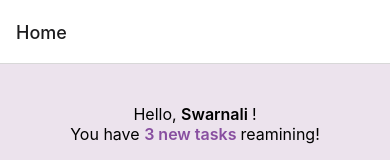
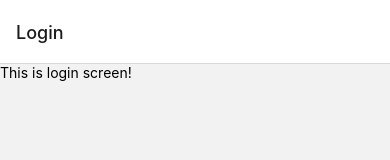
Before and after one commit to SwarnaliRoy94/YounodeHomeTask, a React Native app: screen /Login in a window 390 px wide. Shown: the top 160 px of the page. Built offline with nearby package versions, Linux system fonts and the light colour scheme.

Commit message:
initiated login screen, #2

```diff
--- a/src/components/todos/Home.tsx
+++ b/src/components/Home.tsx
@@ -1,7 +1,7 @@
 import React, {FC} from 'react';
 import {ScrollView, StyleSheet} from 'react-native';
-import NameCard from '../common/NameCard';
-import TodoList from './TodoList';
+import NameCard from './common/NameCard';
+import TodoList from './todos/TodoList';
 
 const styles = StyleSheet.create({
   wrapper: {
--- /dev/null
+++ b/src/components/Login.tsx
@@ -0,0 +1,12 @@
+import React, {FC} from 'react';
+import {Text, View} from 'react-native';
+
+const Login: FC = () => {
+  return (
+    <View>
+      <Text>This is login screen!</Text>
+    </View>
+  );
+};
+
+export default Login;
--- a/src/navigation/Router.tsx
+++ b/src/navigation/Router.tsx
@@ -1,13 +1,15 @@
 import React from 'react';
 import {createStackNavigator} from '@react-navigation/stack';
-import Home from '../components/todos/Home';
+import Home from '../components/Home';
+import Login from '../components/Login';
 
 const Stack = createStackNavigator();
 
 const Root = () => {
   return (
-    <Stack.Navigator initialRouteName="Home">
+    <Stack.Navigator initialRouteName="Login">
       <Stack.Screen name="Home" component={Home} />
+      <Stack.Screen name="Login" component={Login} />
     </Stack.Navigator>
   );
 };
```
